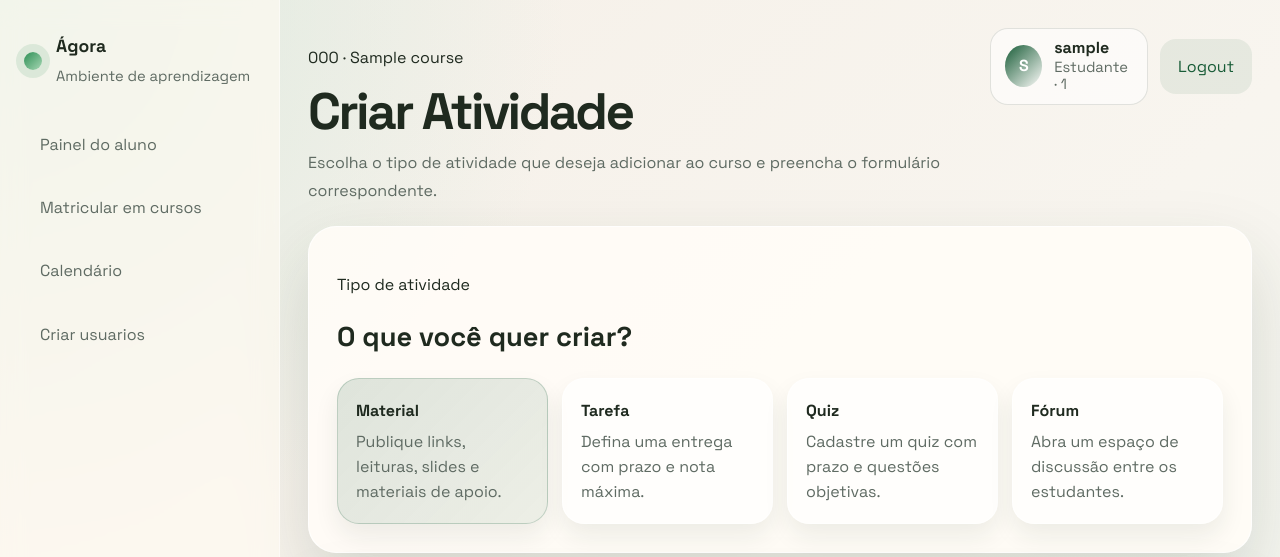
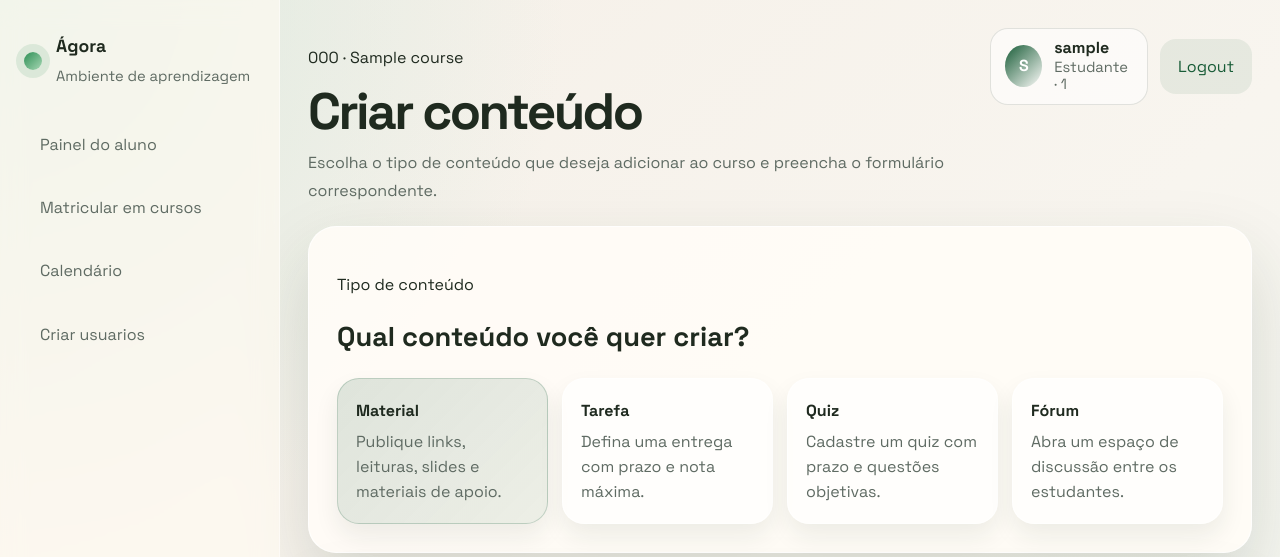
Before and after one commit to luishgh/tp_es, a Django app: page /cursos/1/itens/criar/ in a window 1280 px wide. Shown: the top 557 px of the page. Run offline with Django 4.2, Linux system fonts and the light colour scheme; a user stored in the database is signed in; tables that the repository leaves empty hold one stand-in row (values such as "Sample post").

Commit message:
Renaming titles

```diff
--- a/agora/templates/agora/course_detail.html
+++ b/agora/templates/agora/course_detail.html
@@ -47,7 +47,7 @@
                 {% if is_teacher %}
                     <div class="section-actions">
                         <a class="primary-button compact" href="{% url 'agora:module_create' course.id %}">Novo Módulo</a>
-                        <a class="ghost-button compact" href="{% url 'agora:course_item_create' course.id %}">Nova Atividade/Recurso</a>
+                        <a class="ghost-button compact" href="{% url 'agora:course_item_create' course.id %}">Novo Conteúdo</a>
                         {% if not course.is_published %}
                             <form method="post" action="{% url 'agora:publish_course' course.id %}" onsubmit="return confirm('Deseja publicar este curso?');">
                                 {% csrf_token %}
--- a/agora/templates/agora/course_item_form.html
+++ b/agora/templates/agora/course_item_form.html
@@ -5,9 +5,9 @@
 {% block stylesheet %}<link rel="stylesheet" href="{% static 'agora/css/course_item_form.css' %}">{% endblock %}
 
 {% block page_eyebrow %}{{ course.code }} · {{ course.title }}{% endblock %}
-{% block page_title %}Criar Atividade{% endblock %}
+{% block page_title %}Criar conteúdo{% endblock %}
 {% block page_lead %}
-    Escolha o tipo de atividade que deseja adicionar ao curso e preencha o formulário correspondente.
+    Escolha o tipo de conteúdo que deseja adicionar ao curso e preencha o formulário correspondente.
 {% endblock %}
 
 {% block content %}
@@ -15,8 +15,8 @@
         <section class="panel activity-type-panel">
             <div class="section-head activity-type-head">
                 <div>
-                    <p class="eyebrow">Tipo de atividade</p>
-                    <h2>O que você quer criar?</h2>
+                    <p class="eyebrow">Tipo de conteúdo</p>
+                    <h2>Qual conteúdo você quer criar?</h2>
                 </div>
             </div>
 
```
